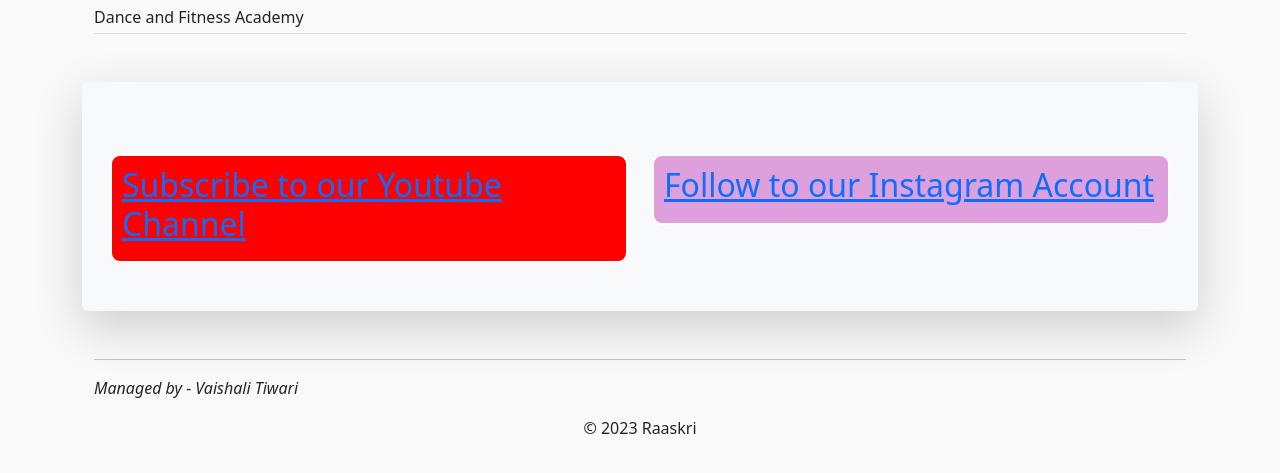
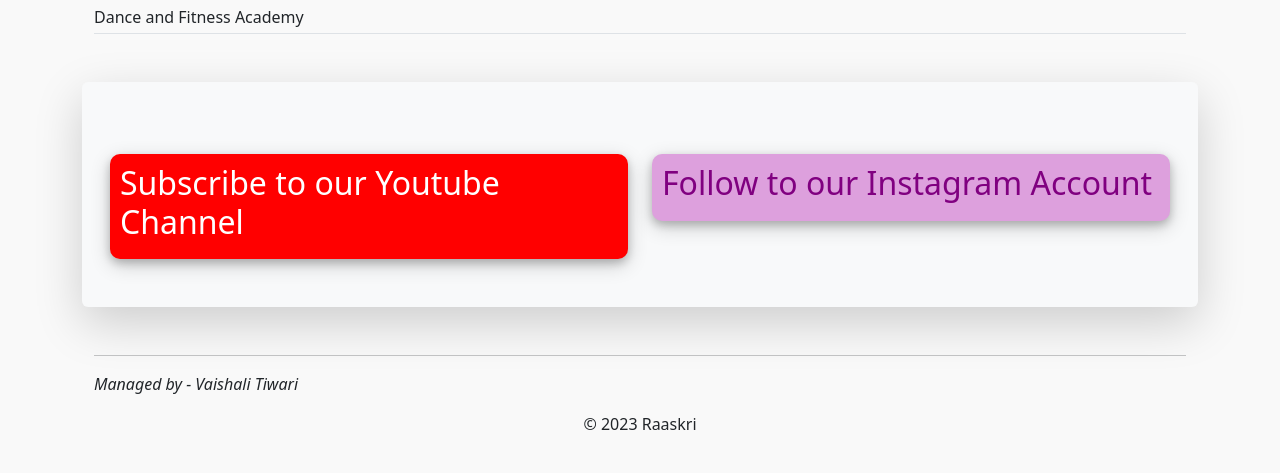
Before and after one commit to Manishpoonam/Raaskri-Dance-Academy, a plain HTML site: page index.html in a window 1280 px wide. Shown: the part 143-616 px from the top of the page. Drawn offline with nearby package versions, Linux system fonts and the light colour scheme.

Commit message:
add some css

```diff
--- a/style.css
+++ b/style.css
@@ -1,13 +1,31 @@
+
 
 .Instagram{
     background-color: plum;
     padding: 10px;
+    color:purple;
     border-radius: 10px;
-    border: 2px solid white;
+    box-shadow: 0 4px 8px 0 rgba(0, 0, 0, 0.2), 0 6px 20px 0 rgba(0, 0, 0, 0.19);
 }
 .Youtube{
     background-color: red;
     padding: 10px;
     border-radius: 10px;
-    border: 2px solid white;
+    box-shadow: 0 4px 8px 0 rgba(0, 0, 0, 0.2), 0 6px 20px 0 rgba(0, 0, 0, 0.19);
 }
+
+#link{
+    text-decoration: none;
+    color: white;
+}
+
+
+#hover:hover{
+    background-color: rgb(228, 17, 17);
+
+}
+
+#hover1:hover{
+    background-color: rgb(196, 132, 196);
+
+}
```
